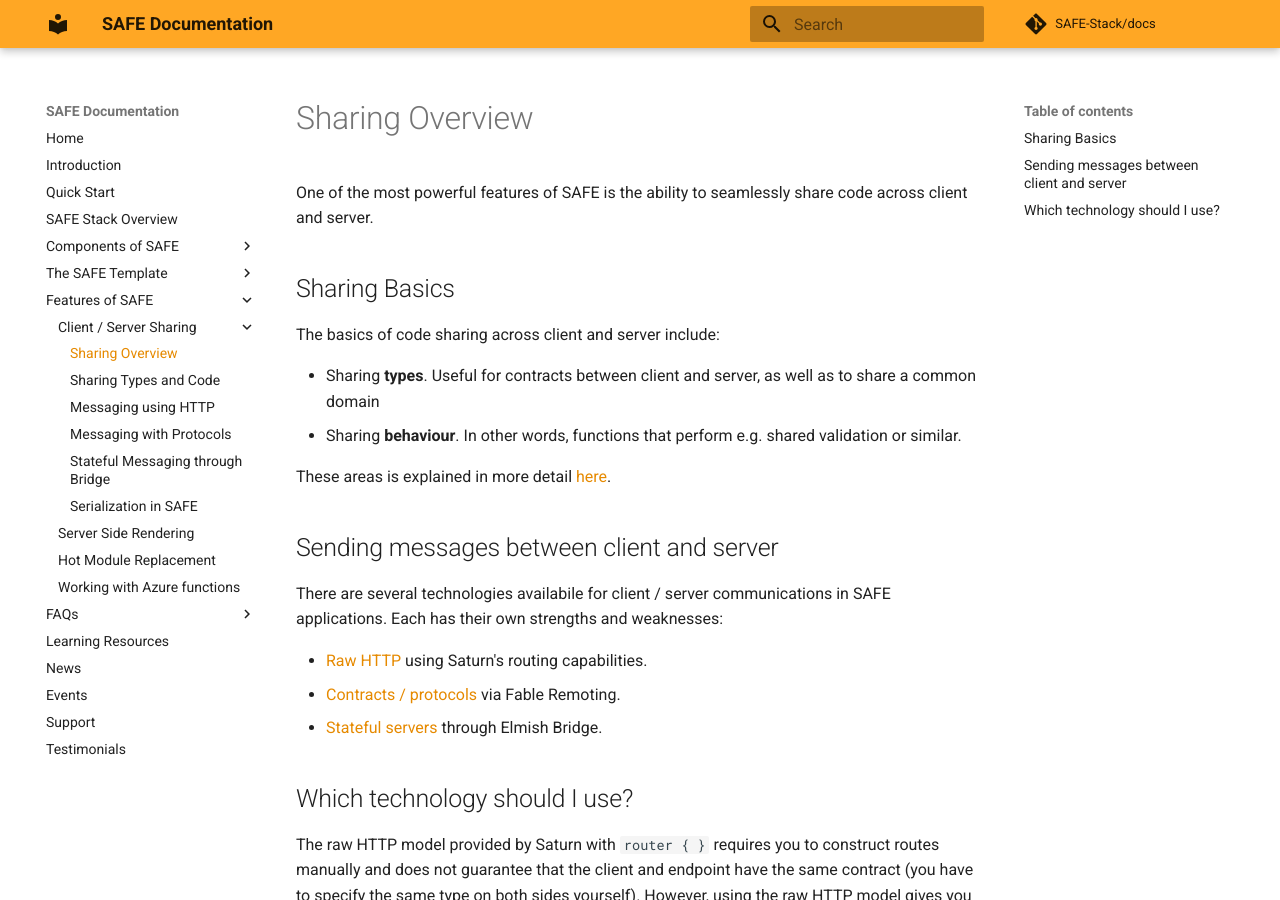
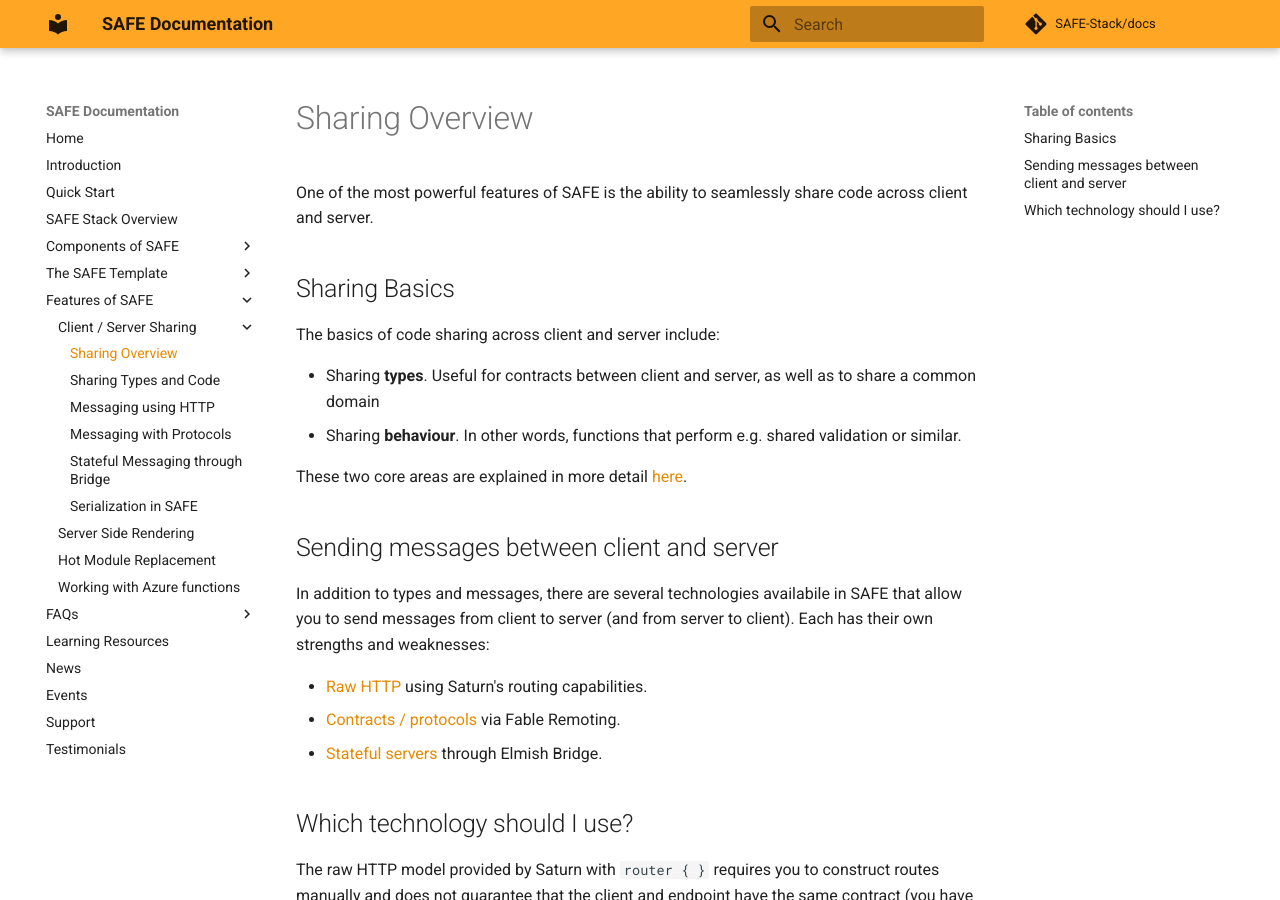
Before and after one commit to SAFE-Stack/docs, an MkDocs documentation site: the page built from docs/feature-clientserver.md, in a window 1280 px wide and 900 px high. Built offline with MkDocs 1.6.1 and Material for MkDocs 9.7.7, drawn with Linux system fonts in a browser that asks for light colours; comment, search, counter and statistics services are not loaded.

Commit message:
Fix typo

```diff
--- a/docs/feature-clientserver.md
+++ b/docs/feature-clientserver.md
@@ -6,11 +6,10 @@
 * Sharing **types**. Useful for contracts between client and server, as well as to share a common domain
 * Sharing **behaviour**. In other words, functions that perform e.g. shared validation or similar.
 
-These areas is explained in more detail [here](feature-clientserver-basics.md).
+These two core areas are explained in more detail [here](feature-clientserver-basics.md).
 
 ## Sending messages between client and server
-
-There are several technologies availabile for client / server communications in SAFE applications. Each has their own strengths and weaknesses:
+In addition to types and messages, there are several technologies availabile in SAFE that allow you to send messages from client to server (and from server to client). Each has their own strengths and weaknesses:
 
 * [Raw HTTP](feature-clientserver-http.md) using Saturn's routing capabilities.
 * [Contracts / protocols](feature-clientserver-remoting.md) via Fable Remoting.
```
